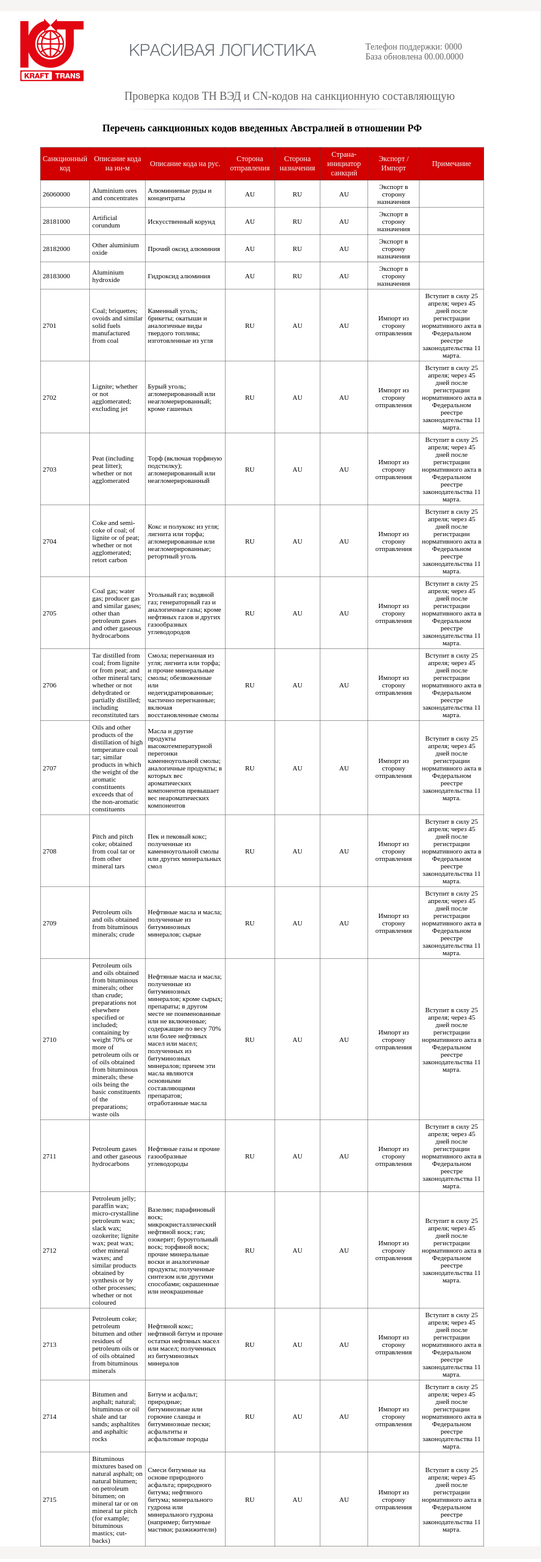
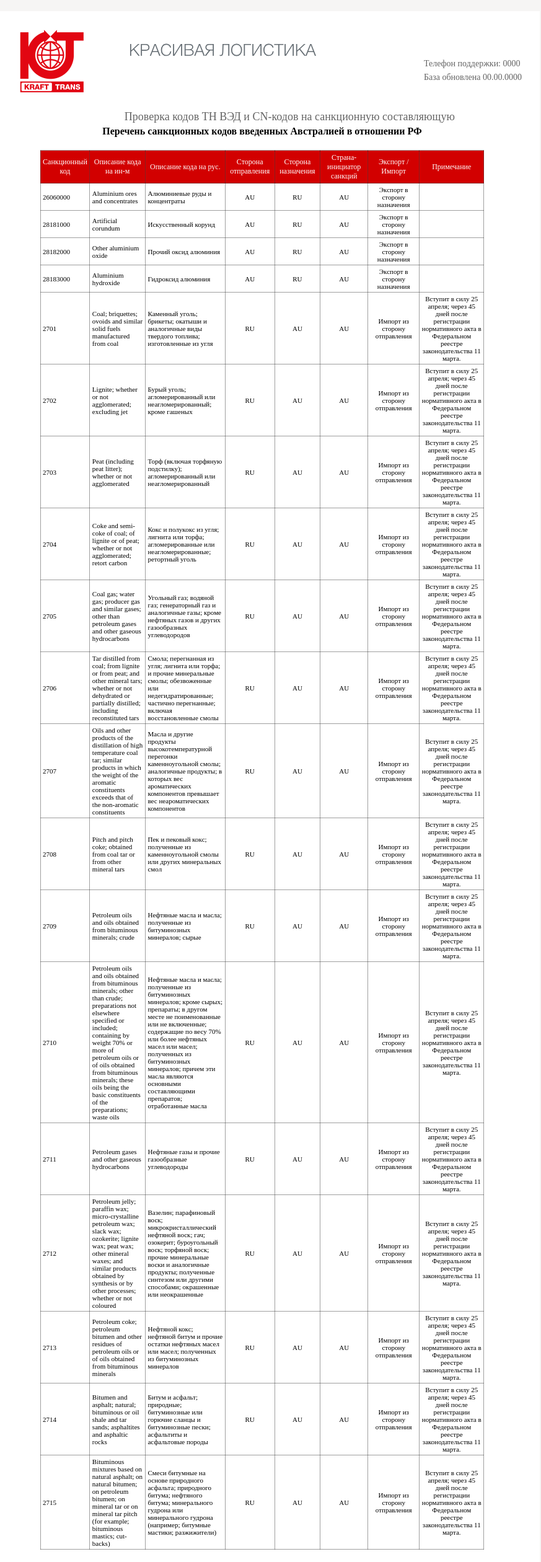
Before and after one commit to IvanRakach/Sanctions_TN_VED, a Django app: page /au_sanctions_list/ in a window 1280 px wide. Shown: the whole page at 62% size, without its empty margins (217-1090 px from the left). Before the commit the page ends 2495 px from the top, so only its background shows below. Run offline with Django 4.2, Linux system fonts and the light colour scheme; data comes from the database, SQL or seed files in the repository.

Commit message:
- css (header and search field); - tel number - db ("Импорт из странЫ отправления")

```diff
--- a/sanctions_tn_ved_codes/tn_ved_main/static/tn_ved_main/css/tn_ved_main.css
+++ b/sanctions_tn_ved_codes/tn_ved_main/static/tn_ved_main/css/tn_ved_main.css
@@ -4,7 +4,7 @@ html{
 }
 header{
     width: 100%;
-    height: 120px;
+    height: 100px;
     margin: 0 auto;
     margin-top: 2%;
     background-color: #fff;
@@ -12,7 +12,7 @@ header{
 body{
     margin: 0 auto;
     width: 70%;
-    height: 250px;
+    /*height: 150px;*/
     background-color: #fff;
 }
 
@@ -54,6 +54,58 @@ footer{
     width: 350px;
     height: 45px;
 }
+@media screen and (max-width: 2560px){
+    .header_block_0{
+        margin: 0 auto;
+        margin-left: 5%;
+        margin-top: 2%;
+        width: 125px;
+        height: 150px;
+        display: block;
+        float: left;
+        /*background-color: lightyellow;*/
+    }
+    .header_block_1{
+        margin: 0 auto;
+        margin-left: 24%;
+        width: 30%;
+        height: 70px;
+        display: block;
+        float: left;
+        /*background-color: lightblue;*/
+    }
+    .header_block_1_img_2{
+        margin-top: 40px;
+        padding-left: 25px;
+        width: 300px;
+        height: 45px;
+    }
+    .header_block_2{
+        margin: 0 auto;
+        width: 30%;/*37.5%;*/
+        height: auto;
+        display: block;
+        float: left;
+        margin-top: 50px;
+        padding-top: 20px;
+        /*padding-left: 35px;*/
+        color: #646464;
+        font-size: 14px;
+        /*background-color: red;*/
+    }
+    .header_block_2 div{
+        margin-top: 2.5%;
+        padding-left: 35%;
+    }
+    .hr_header_line{
+        padding-right: 35%;
+        width: 50%;
+        height: 2px;
+        margin: 0 auto;
+        border: 0;
+        background: linear-gradient(to right, rgba(0,0,64,0)0%, rgba(0,0,64,0.3)50%, rgba(0,0,64,0)100%)
+    }
+}
 @media screen and (max-width: 1439px){
     .header_block_1{
         margin: 0 auto;
@@ -183,6 +241,7 @@ footer{
 
 main{
     height: auto;
+    margin-top: -3.2%;
     background-color: #fff;
 }
 .wrapper_index{
```
Also changed, not shown: other parts of sanctions_tn_ved_codes/tn_ved_main/static/tn_ved_main/css/tn_ved_main.css (+45 -3 lines).
